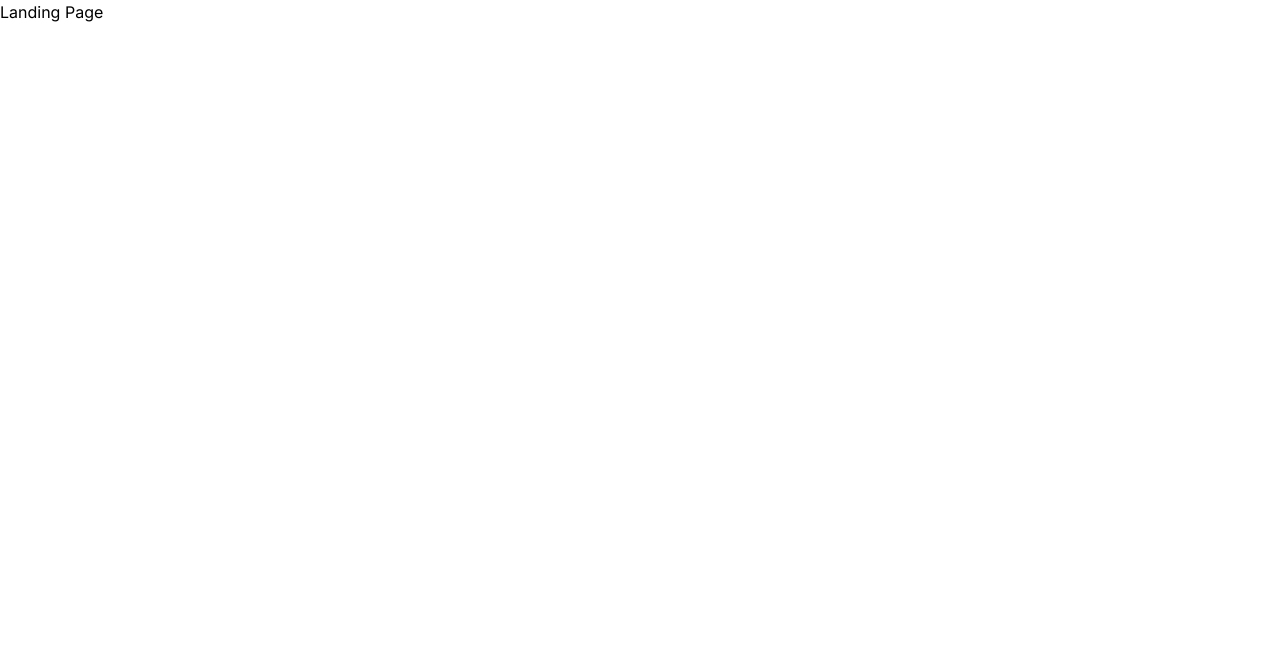
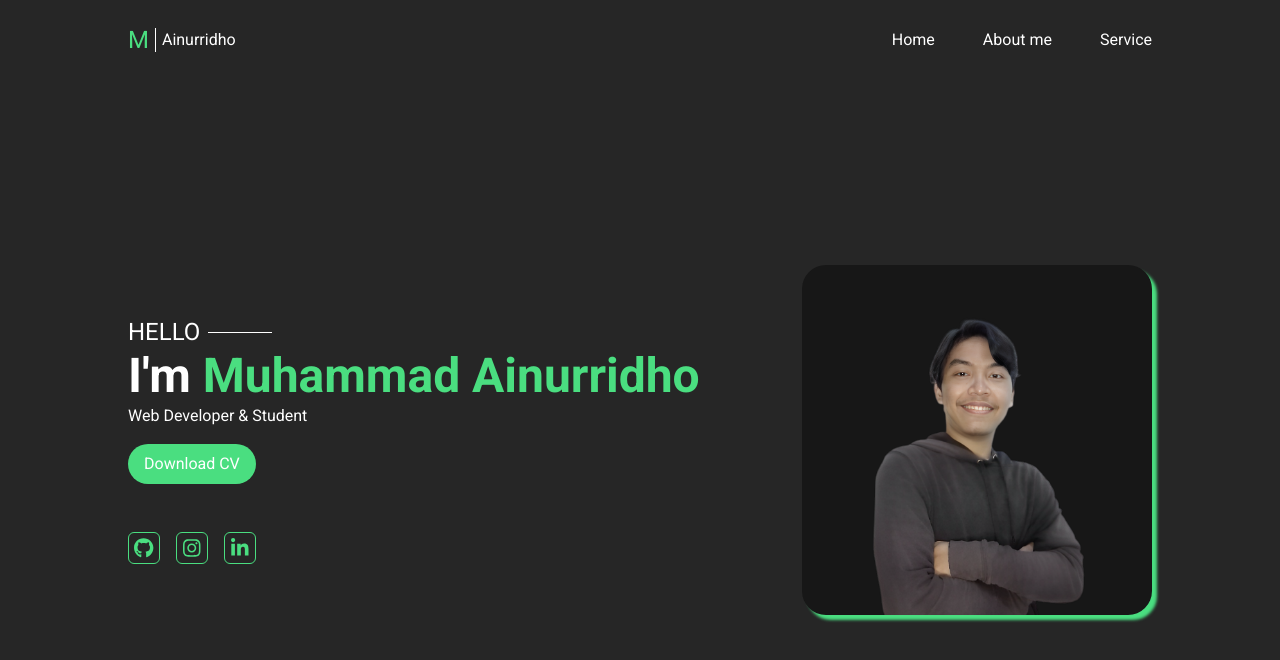
Before and after one commit to M-Ainurridho/portofolio, a Next.js app: page / in a window 1280 px wide. Shown: the top 660 px of the page. Built offline with nearby package versions, Linux system fonts and the light colour scheme.

Commit message:
create navbar, hero, and add new font

```diff
--- a/app/layout.tsx
+++ b/app/layout.tsx
@@ -1,12 +1,11 @@
 import type { Metadata } from "next";
-import { Inter } from "next/font/google";
 import "./globals.css";
 
-const inter = Inter({ subsets: ["latin"] });
+import { roboto } from "@/app/ui/fonts";
 
 export const metadata: Metadata = {
-  title: "Create Next App",
-  description: "Generated by create next app",
+   title: "Design Portofolio",
+   description: "Muhammad Ainurrihdho, Portofolio",
 };
 
 export default function RootLayout({
@@ -16,7 +15,7 @@ export default function RootLayout({
 }>) {
    return (
       <html lang="en">
-      <body className={inter.className}>{children}</body>
+         <body className={roboto.className}>{children}</body>
       </html>
    );
 }
--- a/app/page.tsx
+++ b/app/page.tsx
@@ -1,9 +1,13 @@
-import Image from "next/image";
+import Hero from "./ui/hero";
+import Navbar from "./ui/navbars";
 
 export default function LandingPage() {
    return (
-      <div>
-         <p>Landing Page</p>
-      </div>
+      <main className="text-white">
+         <div id="home" className="min-h-screen bg-neutral-800 flex flex-col">
+            <Navbar />
+            <Hero />
+         </div>
+      </main>
    );
 }
--- a/app/ui/fonts.ts
+++ b/app/ui/fonts.ts
@@ -1,6 +1,11 @@
-import { Roboto } from "next/font/google"
+import { Poppins, Roboto } from "next/font/google";
 
 export const roboto = Roboto({
-    weight: ["100", "300", "400", "500", "700", "900"],
-    subsets: ["latin"]
-})
+   weight: ["100", "300", "400", "500", "700", "900"],
+   subsets: ["latin"],
+});
+
+export const poppins = Poppins({
+   weight: ["100", "200", "300", "400", "500", "600", "700", "800", "900"],
+   subsets: ["latin"],
+});
--- /dev/null
+++ b/app/ui/hero.tsx
@@ -0,0 +1,53 @@
+import Image from "next/image";
+import Link from "next/link";
+
+import { FontAwesomeIcon } from "@fortawesome/react-fontawesome";
+import { faGithub, faInstagram, faLinkedinIn } from "@fortawesome/free-brands-svg-icons";
+
+const Hero = () => {
+   return (
+      <div id="hero" className="px-32 py-6 flex justify-between items-center grow">
+         <div className="hero-intro">
+            <div>
+               <p className="text-2xl mb-1 flex items-center">
+                  <span>HELLO</span>
+                  <span className="inline-block w-16 h-[1px] bg-white ms-2"></span>
+               </p>
+               <h1 className="text-5xl mb-1">
+                  <strong>
+                     I'm <span className="inline-block text-green-400">Muhammad Ainurridho</span>
+                  </strong>
+               </h1>
+               <p>Web Developer & Student</p>
+               <button className="bg-green-400 hover:bg-green-500 duration-100 text-white px-4 py-2 rounded-full mt-4 mb-12">Download CV</button>
+            </div>
+
+            <div>
+               <div className="socmed flex gap-x-4">
+                  <Link href="www.facebook.com" className="h-8 w-8 border border-green-400 rounded-md flex items-center justify-center hover:shadow-md hover:shadow-green-400 duration-100">
+                     <FontAwesomeIcon icon={faGithub} className="h-5 text-green-400" />
+                  </Link>
+                  <Link href="www.instagram.com" className="h-8 w-8 border border-green-400 rounded-md flex items-center justify-center hover:shadow-md hover:shadow-green-400 duration-100">
+                     <FontAwesomeIcon icon={faInstagram} className="h-5 text-green-400" />
+                  </Link>
+                  <Link href="www.linkedin.com" className="h-8 w-8 border border-green-400 rounded-md flex items-center justify-center hover:shadow-md hover:shadow-green-400 duration-100">
+                     <FontAwesomeIcon icon={faLinkedinIn} className="h-5 text-green-400" />
+                  </Link>
+               </div>
+            </div>
+         </div>
+         <div className="hero-image">
+            <div
+               className="box-image w-[350px] h-[350px] bg-neutral-900 rounded-3xl overflow-hidden"
+               style={{
+                  boxShadow: "5px 5px 3px #4ade80",
+               }}
+            >
+               <Image width={300} height={300} src="/images/avatars/photo.png" alt="Photo" className="mx-auto" />
+            </div>
+         </div>
+      </div>
+   );
+};
+
+export default Hero;
--- /dev/null
+++ b/app/ui/navbars/index.tsx
@@ -0,0 +1,16 @@
+import NavBrand from "./nav-brand";
+import NavLinks from "./nav-links";
+
+const Navbar = () => {
+   return (
+      <nav className="px-32 py-6">
+         <div className="wrapper flex justify-between items-center">
+            <NavBrand />
+
+            <NavLinks />
+         </div>
+      </nav>
+   );
+};
+
+export default Navbar;
--- /dev/null
+++ b/app/ui/navbars/nav-brand.tsx
@@ -0,0 +1,13 @@
+const NavBrand = () => {
+   return (
+      <div className="nav-brand flex items-center">
+         <p className="text-2xl flex items-center">
+            <span className="text-green-400">M</span>
+            <span className="inline-block mx-1.5 w-[1px] h-6 bg-white"></span>
+         </p>
+         <p>Ainurridho</p>
+      </div>
+   );
+};
+
+export default NavBrand;
--- /dev/null
+++ b/app/ui/navbars/nav-links.tsx
@@ -0,0 +1,39 @@
+import Link from "next/link";
+
+const NavLinks = () => {
+   const navs = [
+      {
+         nav: "Home",
+         href: "#",
+      },
+      {
+         nav: "About me",
+         href: "#about",
+      },
+      {
+         nav: "Service",
+         href: "#service",
+      },
+   ];
+
+   return (
+      <div className="nav-links flex items-center gap-x-12">
+         {navs.map((nav) => (
+            <Link href={nav.href} key={nav.nav} className="relative hover:text-green-400 after:content[''] after:h-[1px] after:bg-green-300 after:duration-200 after:w-0 after:mx-auto hover:after:block hover:after:w-1/2 duration-100">
+               {nav.nav}
+            </Link>
+         ))}
+         {/* <Link href="#" className="relative hover:text-green-400 after:content[''] after:h-[1px] after:bg-white after:duration-200 hover:after:block after:w-4/5 duration-100">
+            Home
+         </Link>
+         <Link href="#about" className="relative hover:text-green-400 after:content[''] after:h-[1px] after:bg-white after:duration-200 hover:after:block after:w-4/5 duration-100">
+            About me
+         </Link>
+         <Link href="#contact" className="relative hover:text-green-400 after:content[''] after:h-[1px] after:bg-white after:duration-200 hover:after:block after:w-4/5 duration-100">
+            Contact
+         </Link> */}
+      </div>
+   );
+};
+
+export default NavLinks;
--- a/package.json
+++ b/package.json
@@ -9,6 +9,11 @@
     "lint": "next lint"
   },
   "dependencies": {
+    "@fortawesome/fontawesome-svg-core": "^6.6.0",
+    "@fortawesome/free-brands-svg-icons": "^6.6.0",
+    "@fortawesome/free-regular-svg-icons": "^6.6.0",
+    "@fortawesome/free-solid-svg-icons": "^6.6.0",
+    "@fortawesome/react-fontawesome": "^0.2.2",
     "@heroicons/react": "^2.1.5",
     "clsx": "^2.1.1",
     "next": "14.2.5",
```
Also changed, not shown: public/images/avatars/photo.png (added), 1 other file (tests, documents, lock files or other folders). Lines whose indentation alone changed are shown as unchanged.
